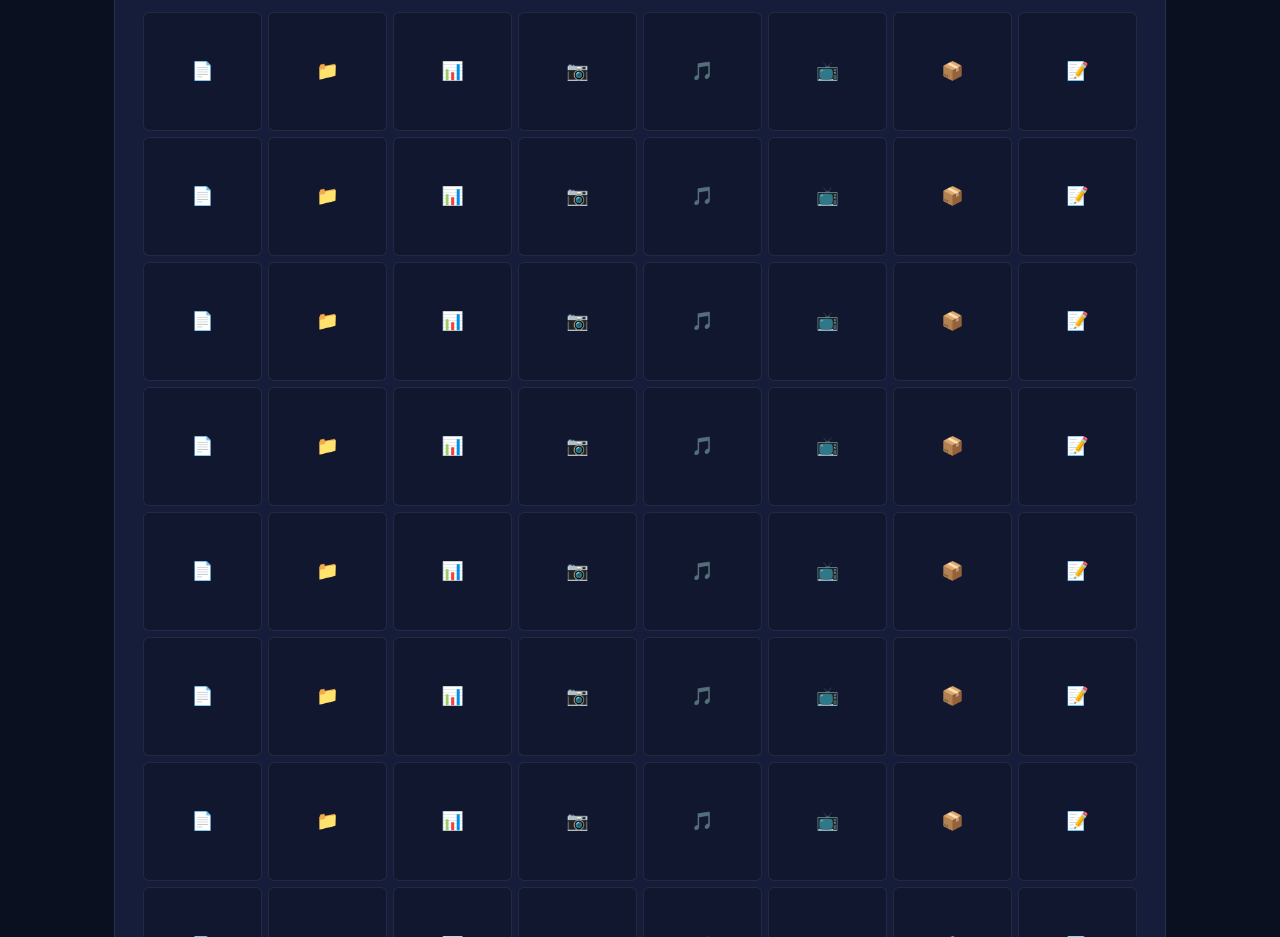
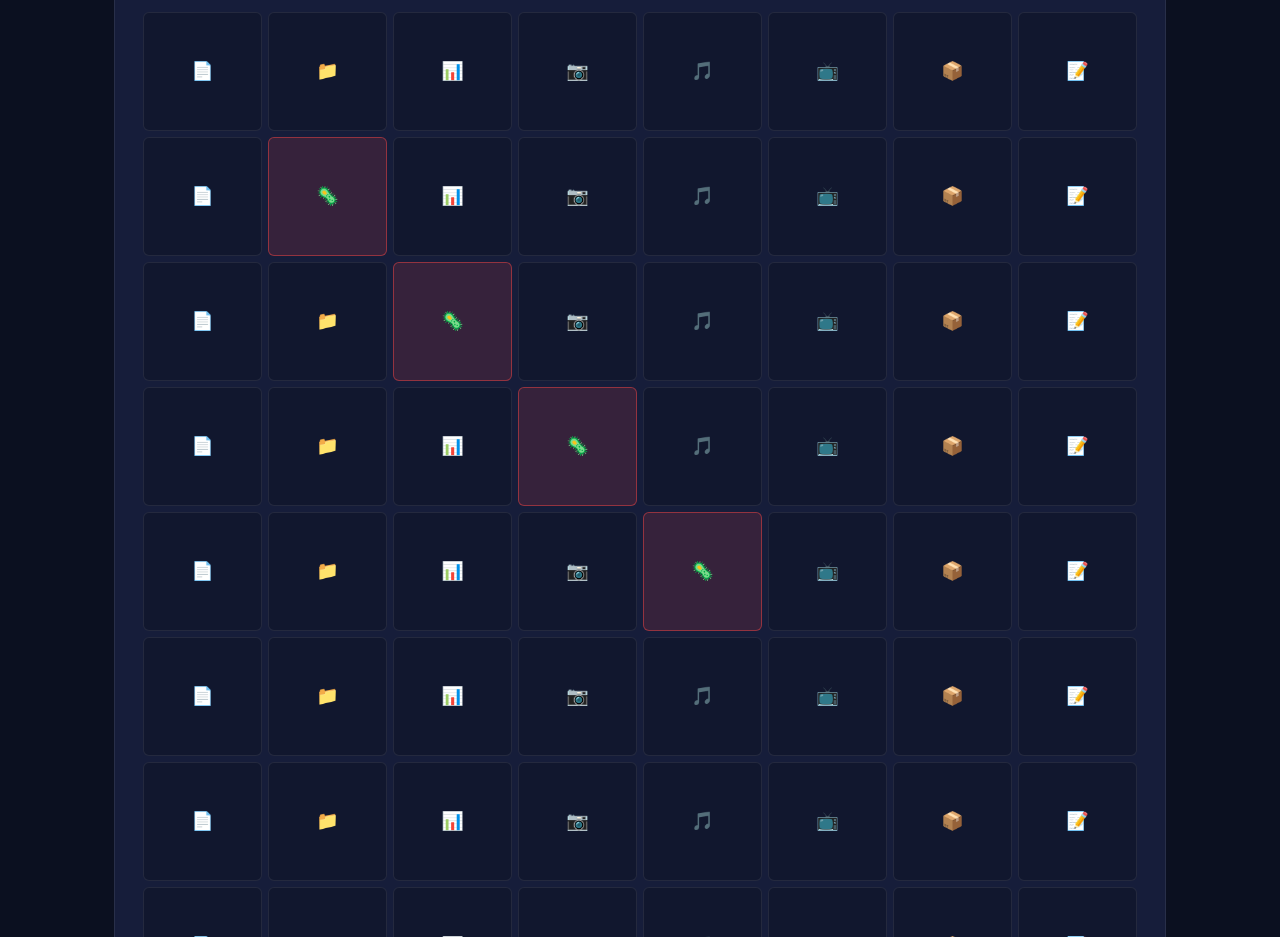
Before and after one commit to Prerit1976/poorit-security, a plain HTML site: page day2/index.html in a window 1280 px wide. Shown: the part 4720-5657 px from the top of the page. Drawn offline with Linux system fonts and the light colour scheme.

Commit message:
Day 2 virus lab: plant 4 visible viruses on diagonal so students can find them

```diff
--- a/day2/index.html
+++ b/day2/index.html
@@ -905,10 +905,22 @@ Customer_database.sql</textarea>
       cell.onclick = () => infectCell(i);
       virusGrid.appendChild(cell);
     }
-    // Plant the virus in one random cell
-    const start = Math.floor(Math.random() * 64);
-    virusGrid.children[start].dataset.hasVirus = '1';
-    virusGrid.children[start].title = '(Secretly infected — click any file to find out!)';
+    // Plant viruses at fixed visible positions (row:col) — 2:2, 3:3, 4:4, 5:5
+    // Convert 1-indexed (row, col) to 0-indexed array idx: (row-1) * VIRUS_COLS + (col-1)
+    const infectedPositions = [
+      (2 - 1) * VIRUS_COLS + (2 - 1), //  9
+      (3 - 1) * VIRUS_COLS + (3 - 1), // 18
+      (4 - 1) * VIRUS_COLS + (4 - 1), // 27
+      (5 - 1) * VIRUS_COLS + (5 - 1)  // 36
+    ];
+    infectedPositions.forEach(idx => {
+      const cell = virusGrid.children[idx];
+      cell.dataset.hasVirus = '1';
+      cell.textContent = '🦠';
+      cell.style.background = 'rgba(239,68,68,0.15)';
+      cell.style.borderColor = 'rgba(239,68,68,0.5)';
+      cell.title = 'Infected file — click to "open" it and watch the virus spread!';
+    });
     updateVirusCount();
   }
   function infectCell(idx) {
```
